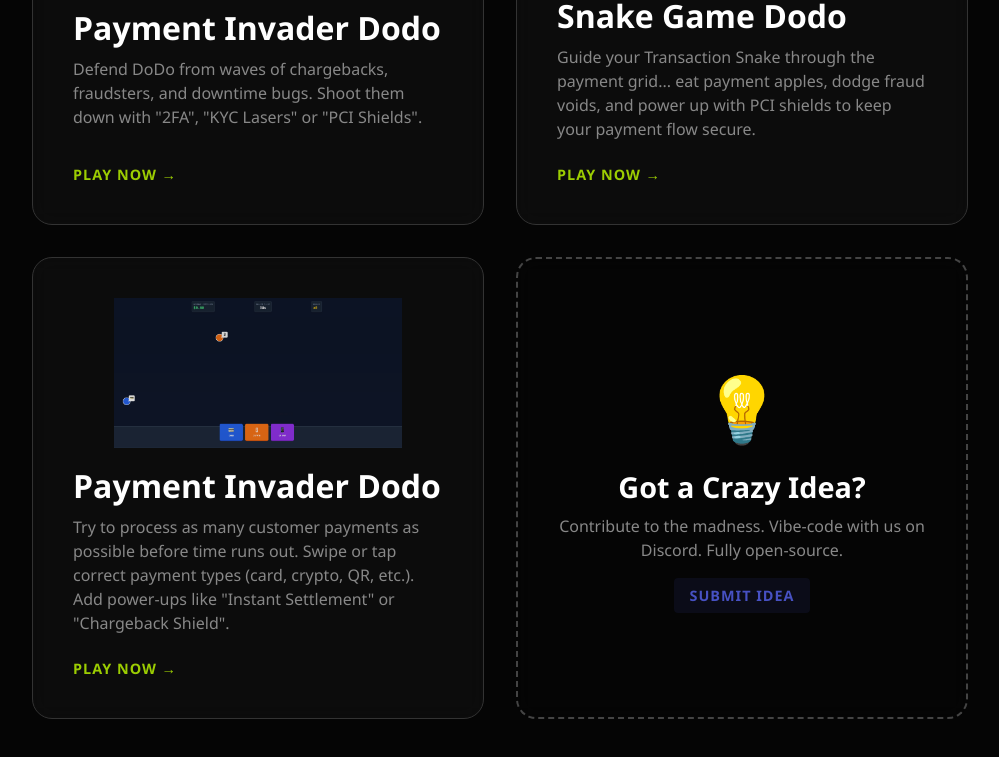
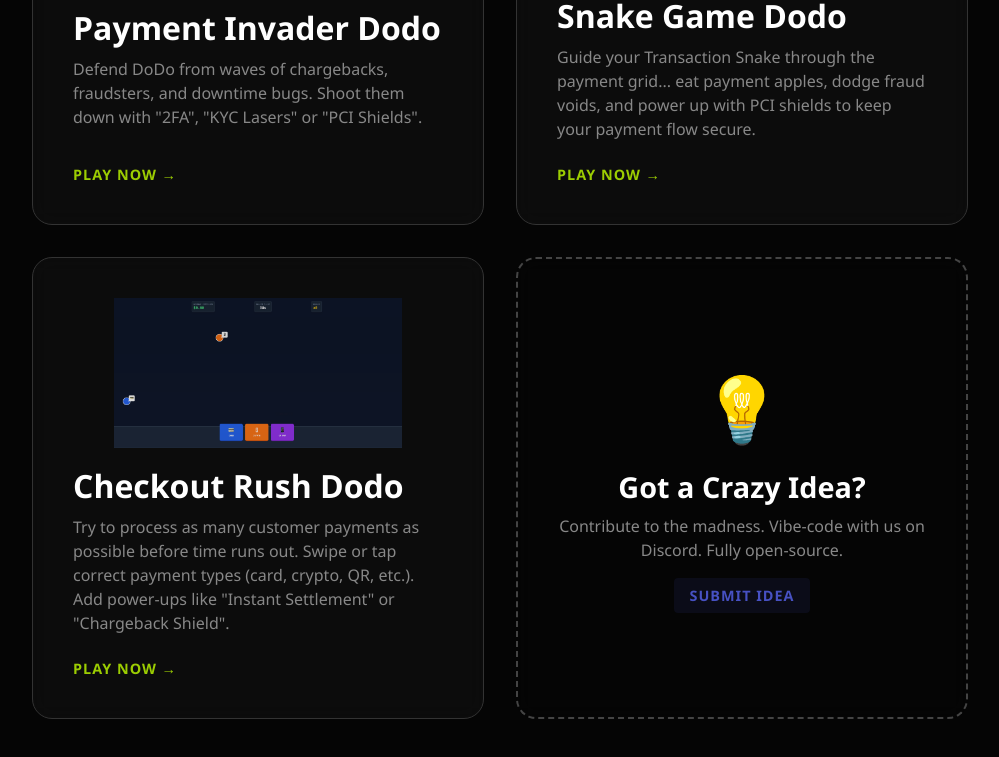
Before and after one commit to dodopayments/dodo-games, a website: page index.html in a window 1280 px wide. Shown: the part 1100-1857 px from the top of the page, without its empty margins (140-1139 px from the left). Drawn offline with Linux system fonts and the light colour scheme.

Commit message:
minor title fix for newly added game

```diff
--- a/index.html
+++ b/index.html
@@ -536,7 +536,7 @@
                 <span class="tag-last-played" data-game="checkout-rush-dodo">RESUME?</span>
                 <img src="assets/images/checkout-rush-dodo.png" alt="Checkout Rush Dodo" class="game-card-image">
                 <div>
-                    <h2>Payment Invader Dodo</h2>
+                    <h2>Checkout Rush Dodo</h2>
                     <p>Try to process as many customer payments as possible before time runs out. Swipe or tap correct payment types (card, crypto, QR, etc.). Add power-ups like "Instant Settlement" or "Chargeback Shield".</p>
                 </div>
                 <span class="play-btn">Play Now &rarr;</span>
```
